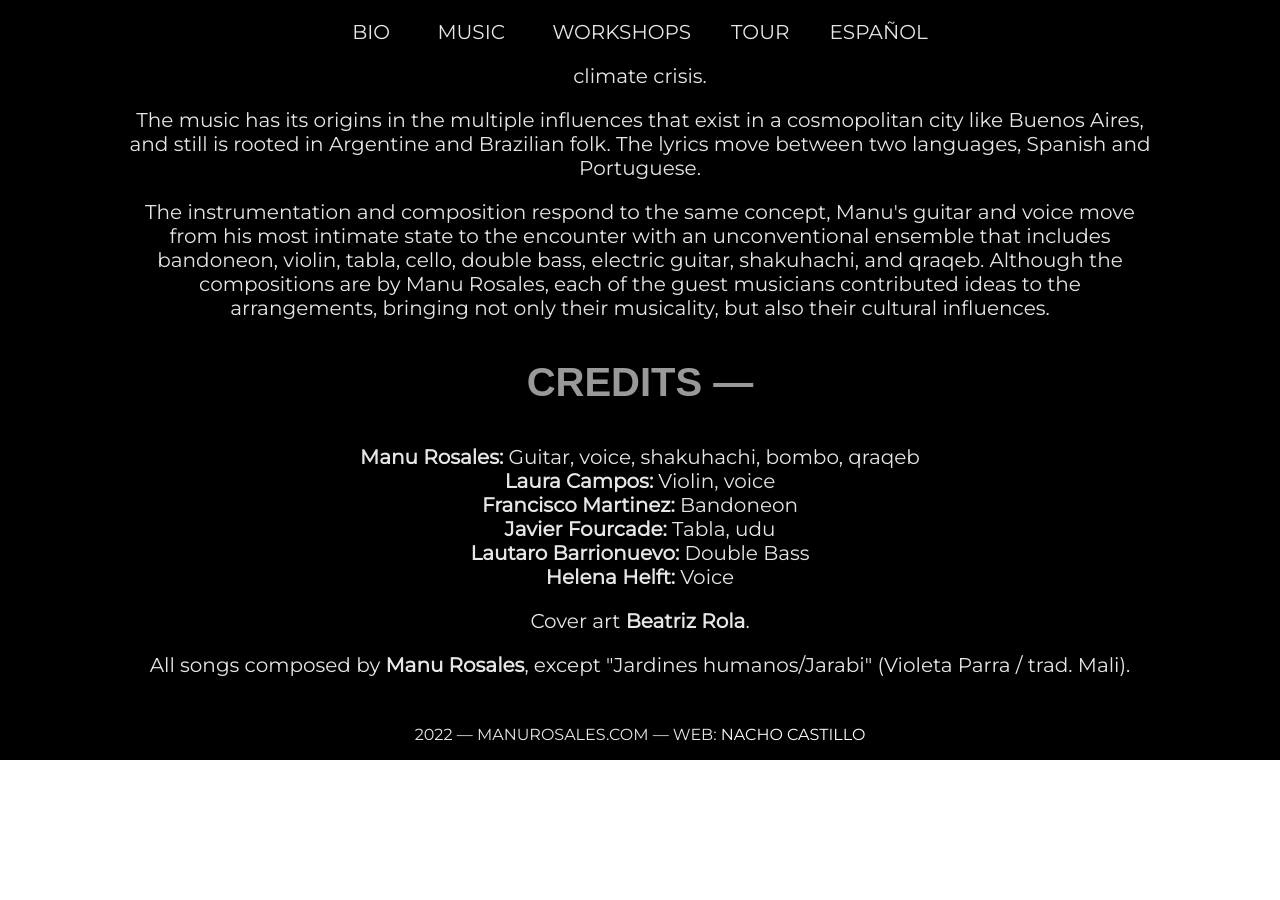
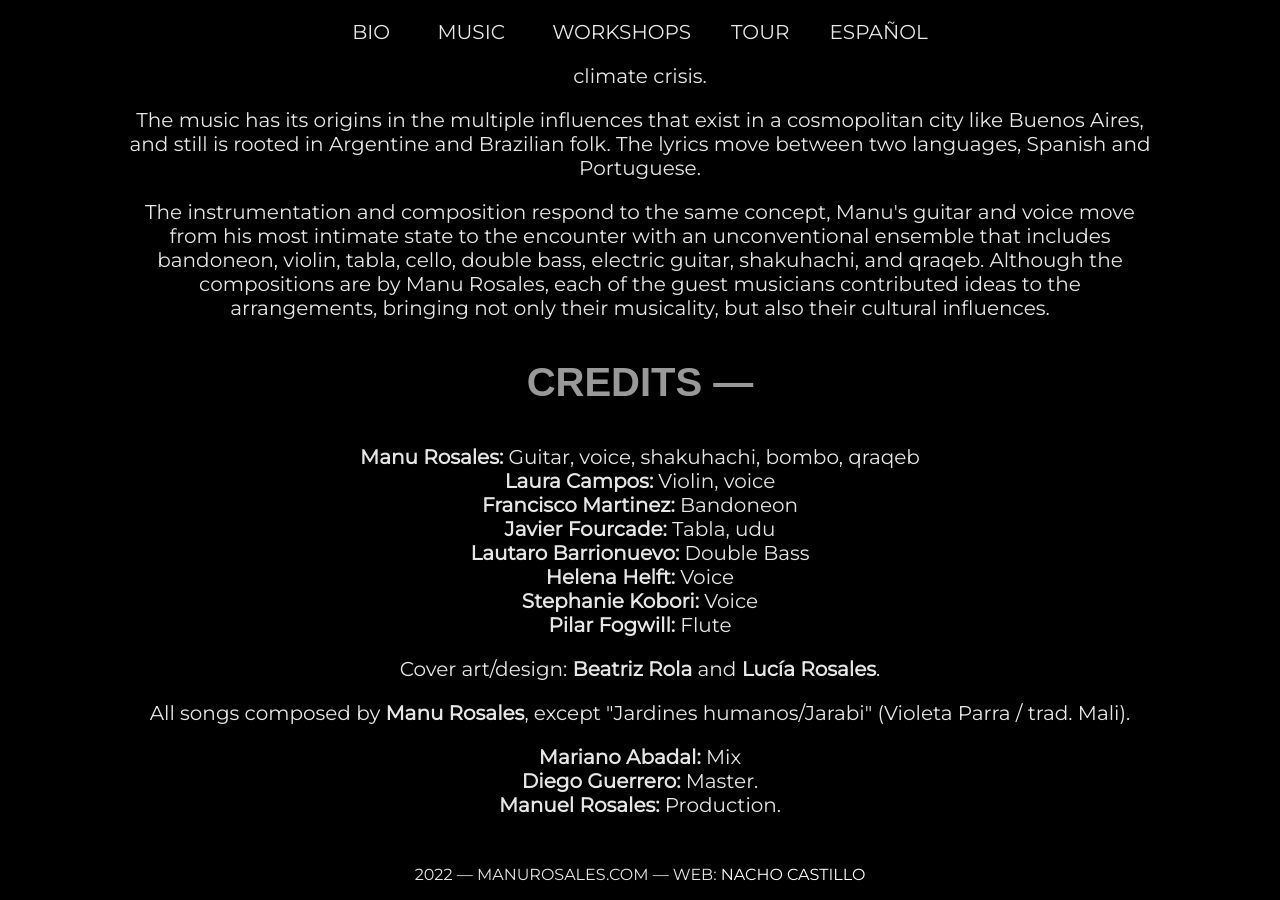
Before and after one commit to ManuRosales/manurosales.github.io, a Jekyll site: the page built from _projects/en/estrada.markdown, in a window 1280 px wide and 900 px high, scrolled down 1092 px. Built offline with Jekyll 4.4.1, drawn with Linux system fonts in a browser that asks for light colours; nearby versions of some CDN libraries; some web fonts are replaced; before the commit the page ends 1852 px from its top, so only the background shows below that.

Commit message:
Updated Estrada

```diff
--- a/_projects/en/estrada.markdown
+++ b/_projects/en/estrada.markdown
@@ -37,10 +37,14 @@ credits-text:
   /><span class="bold">Laura Campos:</span> Violin, voice<br /><span class="bold">Francisco
   Martinez:</span> Bandoneon<br /><span class="bold">Javier Fourcade:</span> Tabla,
   udu<br /><span class="bold">Lautaro Barrionuevo:</span> Double Bass<br /><span class="bold">Helena
-  Helft:</span> Voice
-- Cover art <span class="bold">Beatriz Rola</span>.
+  Helft:</span> Voice<br /><span class="bold">Stephanie Kobori:</span> Voice<br /><span
+  class="bold">Pilar Fogwill:</span> Flute
+- 'Cover art/design: <span class="bold">Beatriz Rola</span> and <span class="bold">Lucía
+  Rosales</span>.'
 - All songs composed by <span class="bold">Manu Rosales</span>, except "Jardines humanos/Jarabi"
   (Violeta Parra / trad. Mali).
+- <span class="bold">Mariano Abadal:</span> Mix<br /><span class="bold">Diego Guerrero:</span>
+  Master.<br /><span class="bold">Manuel Rosales:</span> Production.<br />
 altLang: "/projects/estrada"
 language: en
 layout: projects
```
